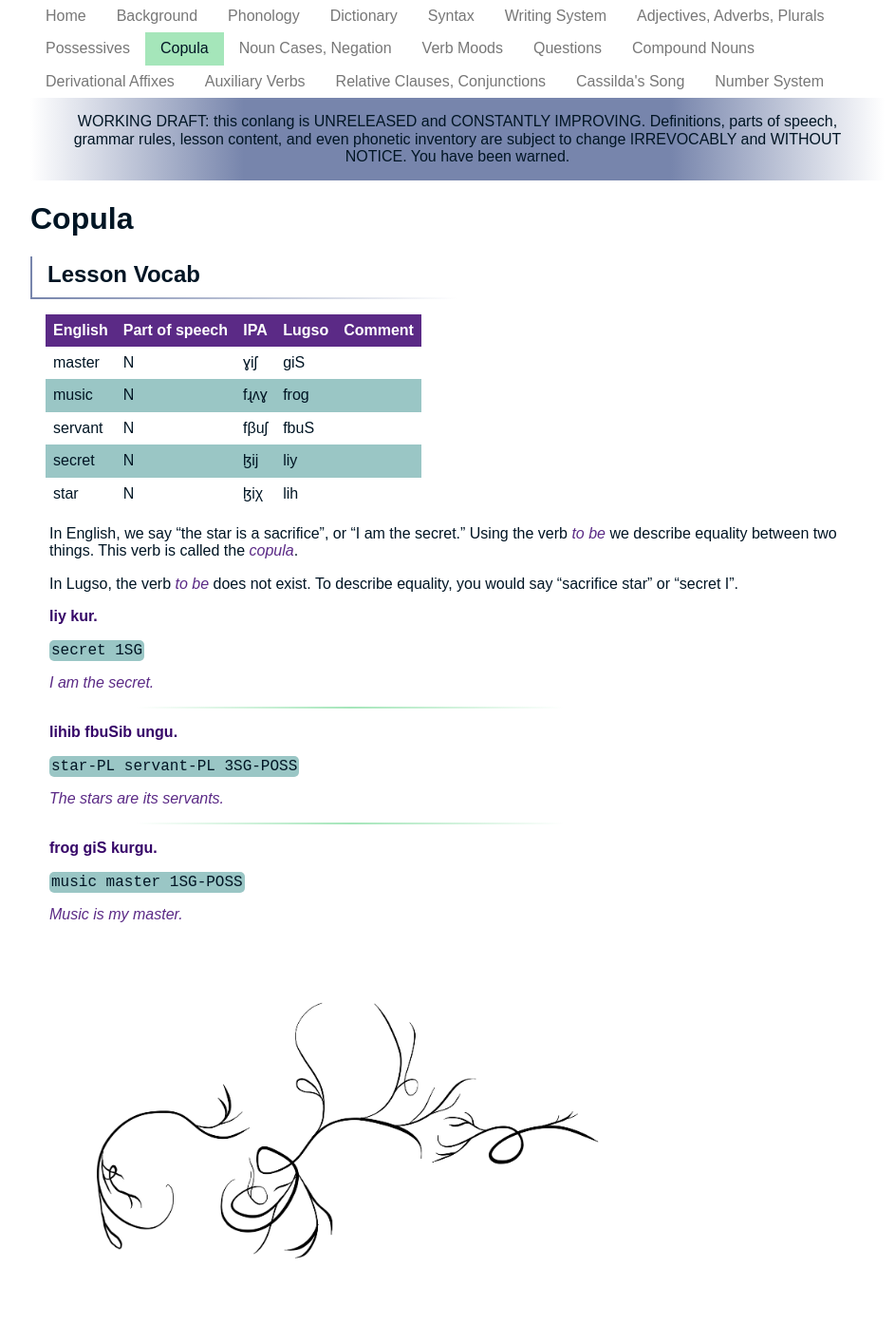
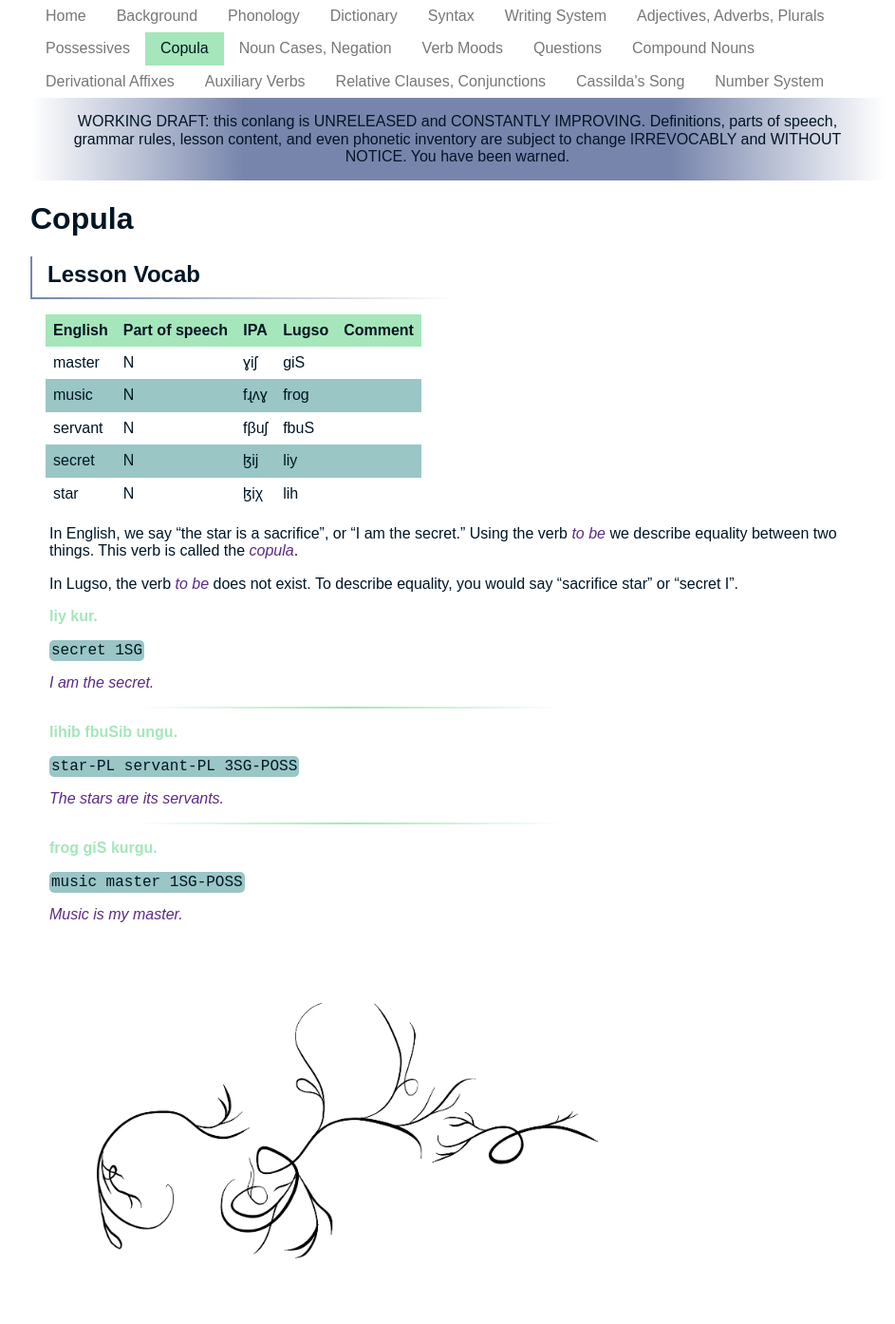
Before and after one commit to 0x70b1a5/lugso, a Jekyll site: the page built from 052_copula.md, in a window 1280 px wide. Shown: the whole page at 95% size, without its empty margins (158-1101 px from the left). Built offline with Jekyll 4.4.1, drawn with Linux system fonts in a browser that asks for light colours; nearby versions of some CDN libraries.

Commit message:
colors yet again

```diff
--- a/assets/style.scss
+++ b/assets/style.scss
@@ -59,7 +59,7 @@ html {
     }
 
     strong {
-        color: $purp;
+        color: $prim;
     }
 
     em {
@@ -81,8 +81,7 @@ html {
         }
 
         th {
-            background-color: $seco;
-            color: white;
+            background-color: $prim;
         }
 
         td, th {
```
Also changed, not shown: _layouts/default.html (+2 -6 lines).
